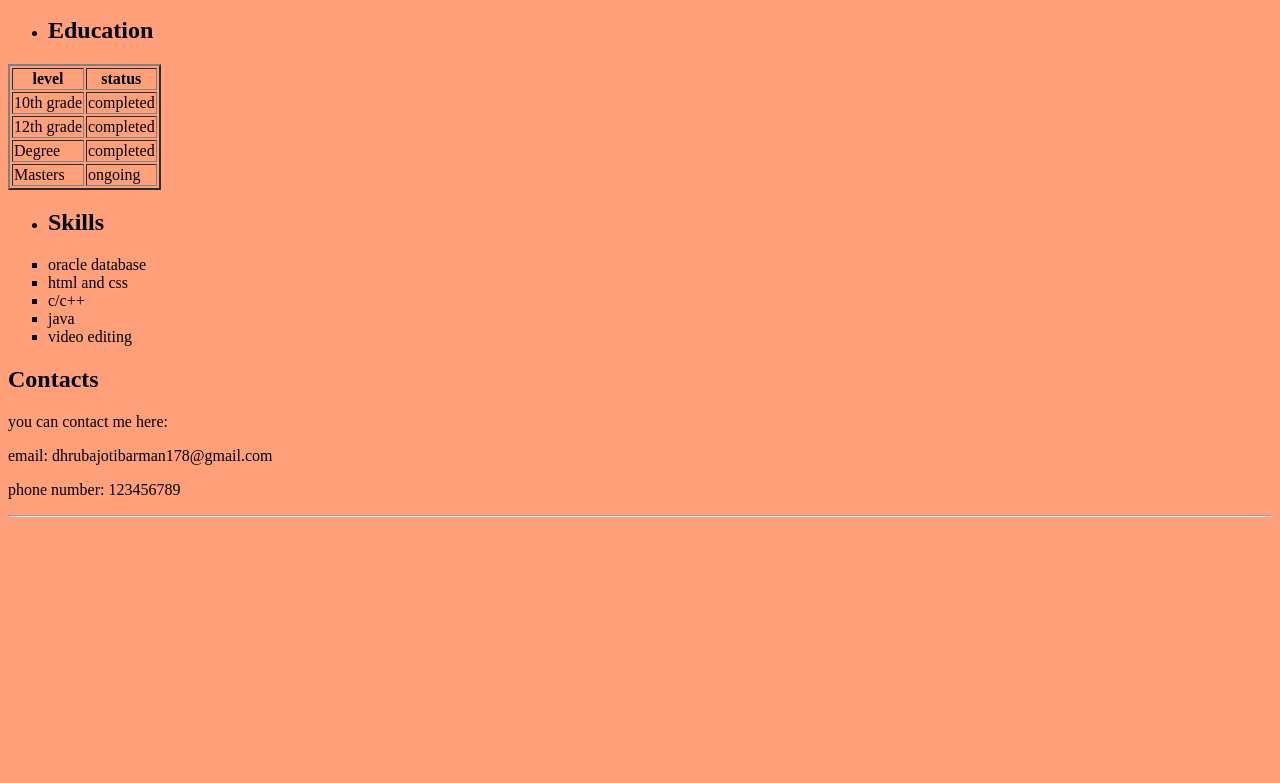
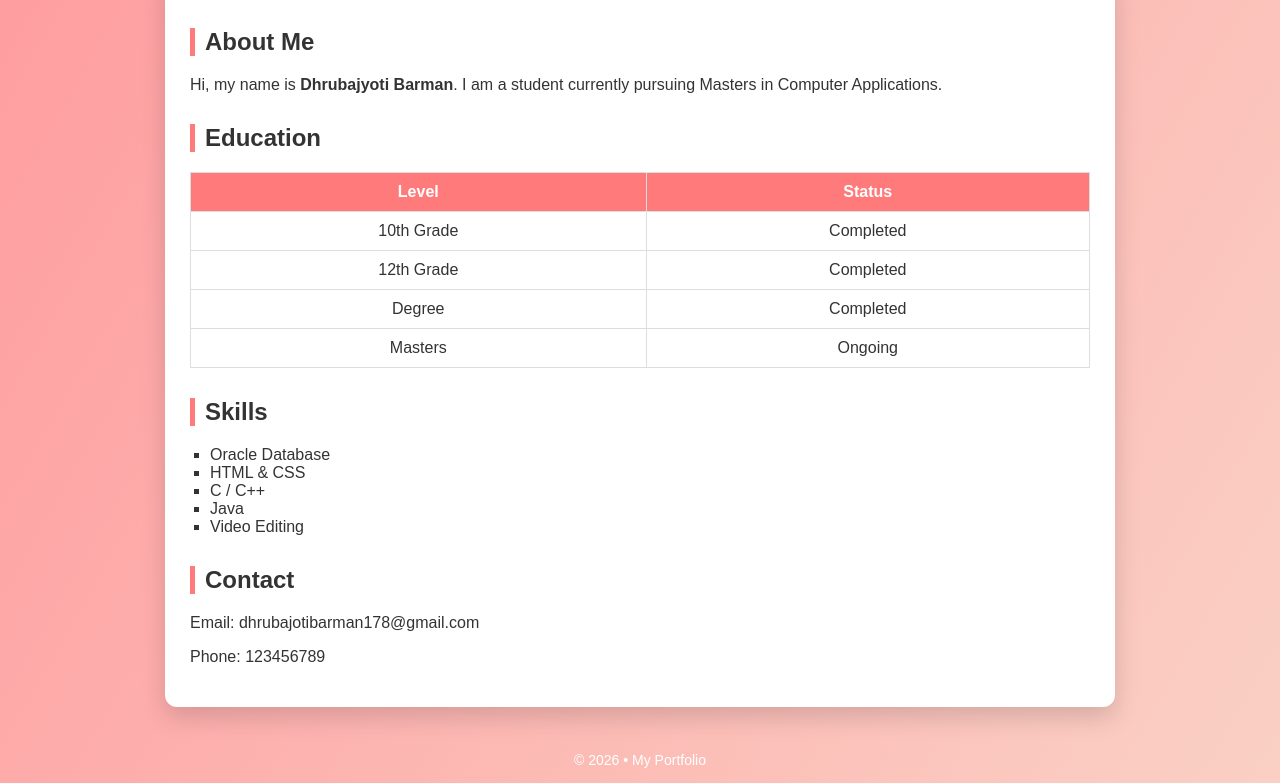
Before and after one commit to copycap92-max/portfolio, a plain HTML site: page index.html in a window 1280 px wide. Shown: the part 204-987 px from the top of the page. Before the commit the page ends 800 px from the top, so only its background shows below. Drawn offline with Linux system fonts and the light colour scheme.

Commit message:
Update index.html

```diff
--- a/index.html
+++ b/index.html
@@ -1,68 +1,136 @@
 <!DOCTYPE html>
-<html>
+<html lang="en">
 <head>
-    <title>my portfolio</title>
+    <meta charset="UTF-8">
+    <title>My Portfolio</title>
+
+    <style>
+        body {
+            margin: 0;
+            font-family: Arial, Helvetica, sans-serif;
+            background: linear-gradient(120deg, #ff9a9e, #fad0c4);
+            color: #333;
+        }
+
+        header {
+            text-align: center;
+            padding: 30px;
+            background: rgba(255, 255, 255, 0.85);
+            box-shadow: 0 4px 10px rgba(0,0,0,0.1);
+        }
+
+        h1 {
+            margin: 0;
+            letter-spacing: 2px;
+        }
+
+        .container {
+            max-width: 900px;
+            margin: 30px auto;
+            background: white;
+            padding: 25px;
+            border-radius: 12px;
+            box-shadow: 0 10px 25px rgba(0,0,0,0.15);
+        }
+
+        h2 {
+            border-left: 5px solid #ff7a7a;
+            padding-left: 10px;
+            margin-top: 30px;
+        }
+
+        table {
+            width: 100%;
+            border-collapse: collapse;
+            margin-top: 10px;
+        }
+
+        table, th, td {
+            border: 1px solid #ddd;
+        }
+
+        th {
+            background: #ff7a7a;
+            color: white;
+        }
+
+        th, td {
+            padding: 10px;
+            text-align: center;
+        }
+
+        ul {
+            list-style: square;
+            padding-left: 20px;
+        }
+
+        footer {
+            text-align: center;
+            padding: 15px;
+            color: white;
+            font-size: 14px;
+        }
+    </style>
 </head>
 
-<body bgcolor="LightSalmon">
+<body>
 
-    <header>
-        <h1>Portfolio</h1>
-        <p>welcome to my portfolio page</p>
-        <hr>
-    </header>
+<header>
+    <h1>Portfolio</h1>
+    <p>Welcome to my personal website</p>
+</header>
 
-    <h2>About me</h2>
+<div class="container">
+
+    <h2>About Me</h2>
     <p>
-        Hi, My name is Dhrubajyoti Barman. I am a student who is currently
-        persuing Masters in computers application.
+        Hi, my name is <b>Dhrubajyoti Barman</b>.
+        I am a student currently pursuing
+        Masters in Computer Applications.
     </p>
 
-    <ul>
-        <li><h2>Education</h2></li>
-    </ul>
-
-    <table border="2">
+    <h2>Education</h2>
+    <table>
         <tr>
-            <th>level</th>
-            <th>status</th>
+            <th>Level</th>
+            <th>Status</th>
         </tr>
         <tr>
-            <td>10th grade</td>
-            <td>completed</td>
+            <td>10th Grade</td>
+            <td>Completed</td>
         </tr>
         <tr>
-            <td>12th grade</td>
-            <td>completed</td>
+            <td>12th Grade</td>
+            <td>Completed</td>
         </tr>
         <tr>
             <td>Degree</td>
-            <td>completed</td>
+            <td>Completed</td>
         </tr>
         <tr>
             <td>Masters</td>
-            <td>ongoing</td>
+            <td>Ongoing</td>
         </tr>
     </table>
 
+    <h2>Skills</h2>
     <ul>
-        <li><h2>Skills</h2></li>
+        <li>Oracle Database</li>
+        <li>HTML & CSS</li>
+        <li>C / C++</li>
+        <li>Java</li>
+        <li>Video Editing</li>
     </ul>
 
-    <ul style="list-style:square;">
-        <li>oracle database</li>
-        <li>html and css</li>
-        <li>c/c++</li>
-        <li>java</li>
-        <li>video editing</li>
-    </ul>
+    <h2>Contact</h2>
+    <p>Email: dhrubajotibarman178@gmail.com</p>
+    <p>Phone: 123456789</p>
 
-    <h2>Contacts</h2>
-    <p>you can contact me here:</p>
-    <p>email: dhrubajotibarman178@gmail.com</p>
-    <p>phone number: 123456789</p>
+</div>
 
-    <hr>
+<footer>
+    © 2026 • My Portfolio
+</footer>
 
 </body>
 </html>
```
